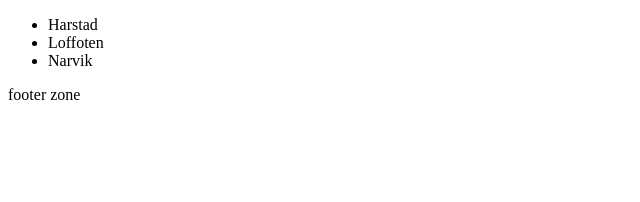
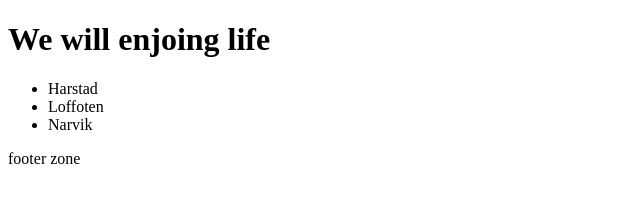
Before and after one commit to Maximarin88/my-project-23, a plain HTML site: page index.html in a window 1280 px wide. Shown: the whole page, without its empty margins (0-640 px from the left). Drawn offline with Linux system fonts and the light colour scheme.

Commit message:
add h1 in header

```diff
--- a/index.html
+++ b/index.html
@@ -6,7 +6,9 @@
   <title>Document</title>
 </head>
 <body>
-  <header class="head"></header>
+  <header class="head">
+    <h1>We will enjoing life</h1>
+  </header>
   <main>
     <ul class="list-for-kids">
       <li>Harstad</li>
```
